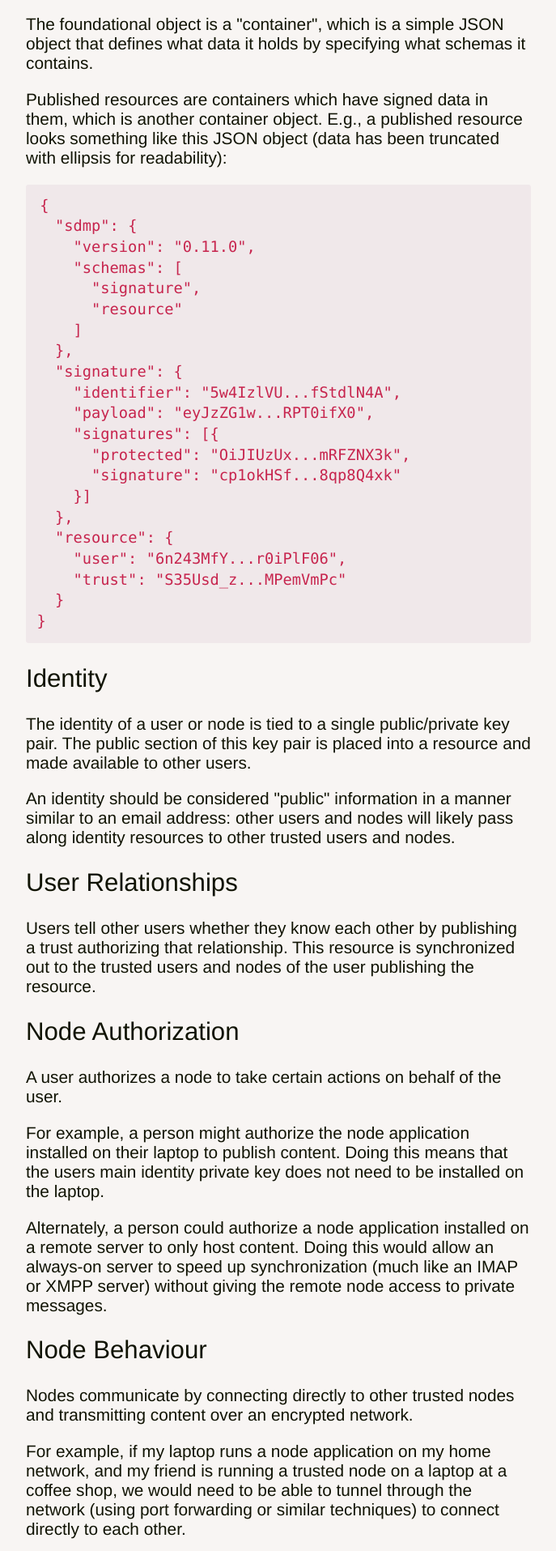
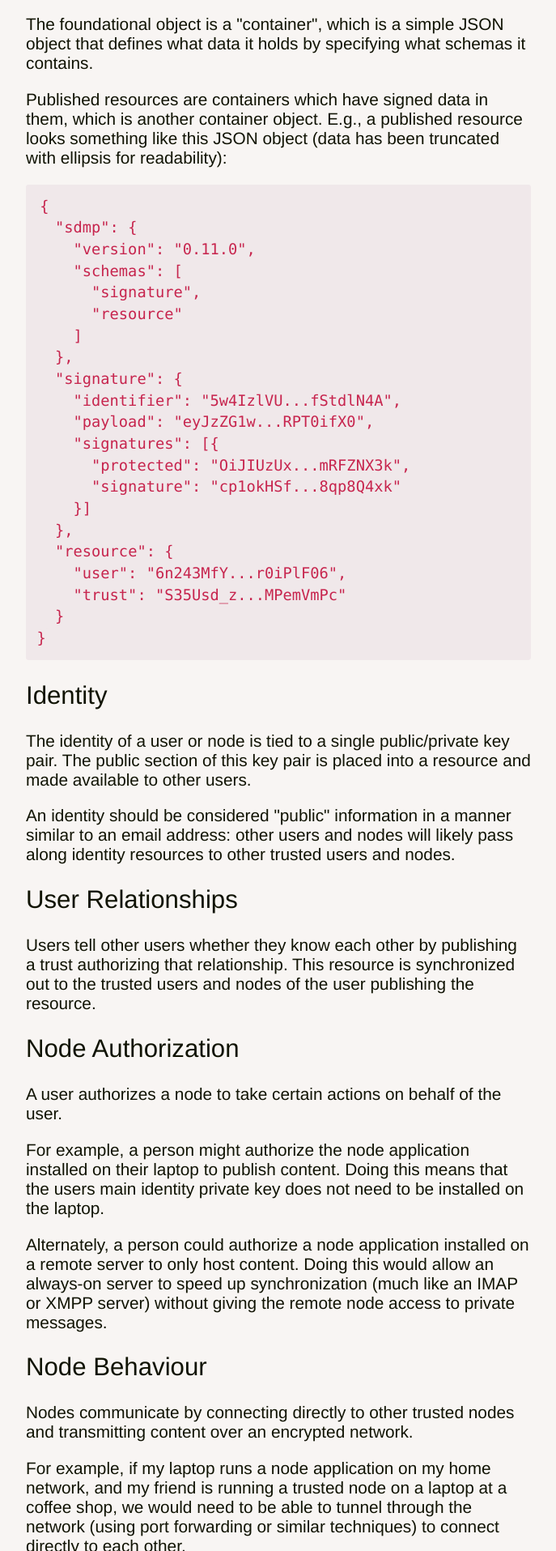
Before and after one commit to sdmp/sdmp.github.io, a Jekyll site: the page built from introduction/index.md, in a window 1280 px wide. Shown: the part 1122-3037 px from the top of the page at 81% size, without its empty margins (296-983 px from the left). Built offline with Jekyll 4.4.1, drawn with Linux system fonts in a browser that asks for light colours.

Commit message:
With @ArtskydJ's help I've fixed #27

```diff
--- a/_includes/style.scss
+++ b/_includes/style.scss
@@ -103,7 +103,7 @@ article pre {
 	-moz-tab-size: 2;
 	-o-tab-size: 2;
 	tab-size: 2;
-	line-height: 1.4em;
+	line-height: 1.4;
 	padding: 0.8em;
 	border-radius: 0.2em;
 }
```
